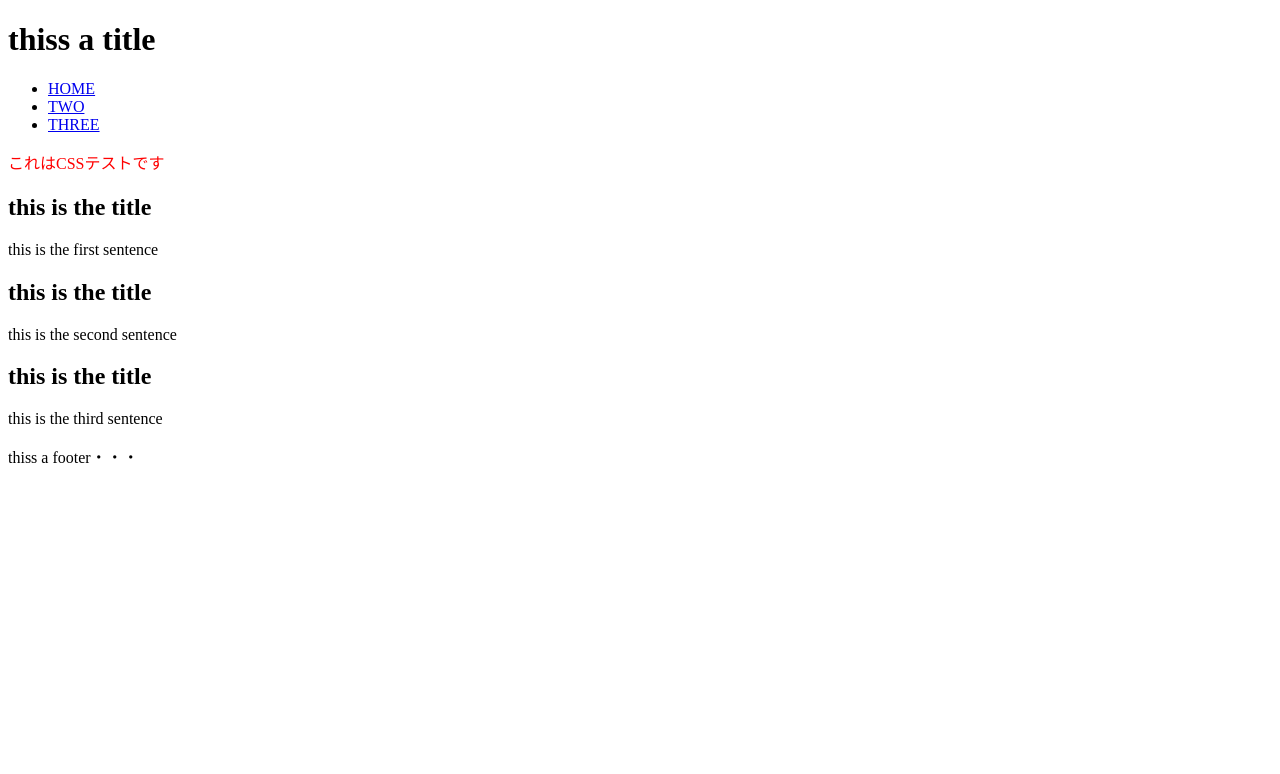
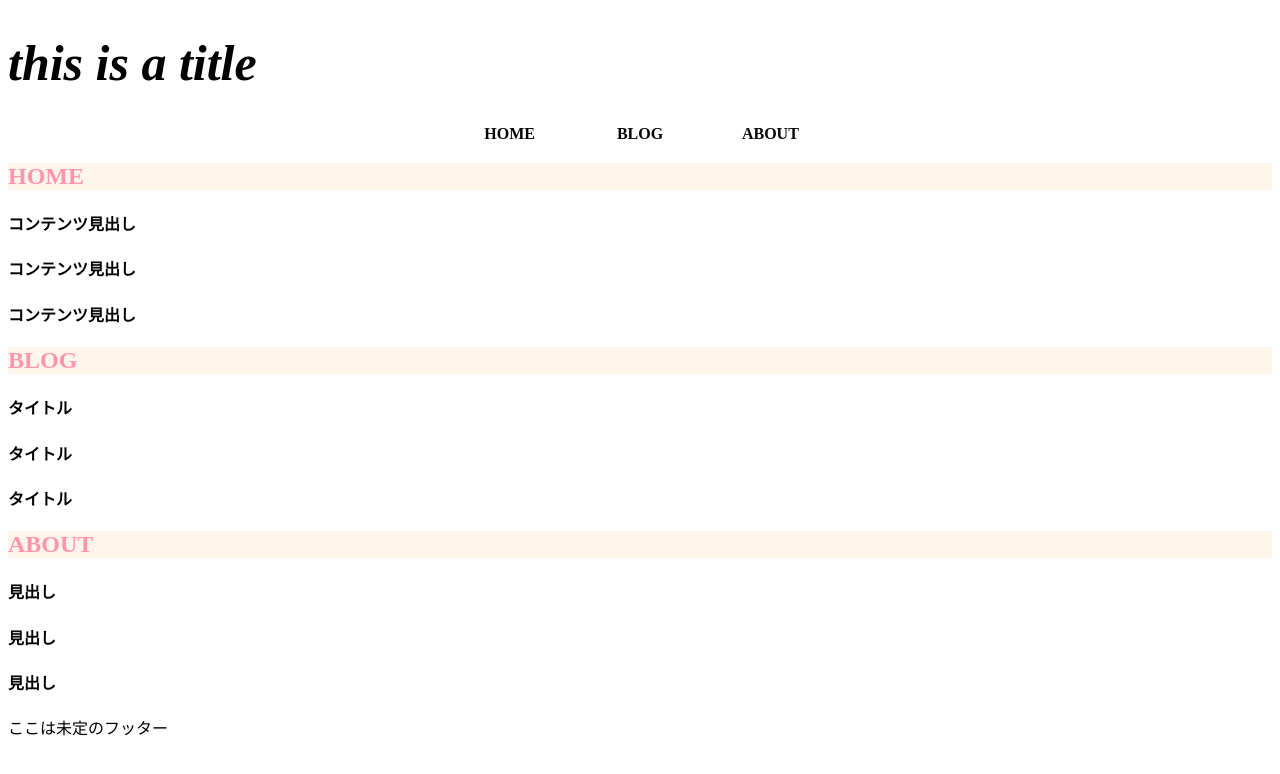
Before and after one commit to Pch13/-terminated-Website-1-Pch, a plain HTML site: page PchWeb.html in a window 1280 px wide. Drawn offline with Linux system fonts and the light colour scheme.

Commit message:
動的要素の追加、内容の変更をおこないました

```diff
--- a/PchWeb.css
+++ b/PchWeb.css
@@ -1,3 +1,53 @@
-.div-class{
-    color: red;
+main div{
+    background-color: rgb(255, 246, 235);
+    margin: 0;
+    padding: 0;
+    color: #050505;
 }
+
+/*ナビゲーションスタイリング　スタート*/
+nav{
+    text-align: center;
+}
+
+/*ブロックに対して*/
+nav ul{
+    margin: 0;
+    padding: 0;
+}
+
+/*ラインに対して*/
+nav ul li{
+    list-style-type: none;
+    display: inline-block; /*横並びにする*/
+    width: 10%; /*タイトルの間隔をきめる*/
+}
+
+nav ul li a{
+    text-decoration: none;
+    color: #050505;
+    font-weight: 700;
+}
+
+/*マウスホバーで動作*/
+nav li:hover{
+    background-color: coral; /*色つけるときアニメーションつけたい＞JS処理*/
+}
+
+/*ナビゲーションスタイリング　おわり*/
+
+a:hover{
+    color: rgb(255, 246, 235);
+}
+
+.title-all{
+    font-weight: bold;
+    font-size: 25px;
+    font-style: italic;
+    font-family: 'Times New Roman';
+}
+
+.title{
+    font-weight: bold;
+    color: rgb(255, 148, 177);
+}
--- a/PchWeb.html
+++ b/PchWeb.html
@@ -17,35 +17,54 @@
     </script> <!--バックスラッシュで閉じる-->
     <title>Pch's first website</title>
 </head>
+
 <body>
     <header>
-        <h1>thiss a title</h1>
+        <div class="title-all">
+        <h1>this is a title</h1>
+        </div>
         <nav>
             <ul>
-                <li><a href="one">HOME</a></li>
-                <li><a href="two">TWO</a></li>
-                <li><a href="three">THREE</a></li>
+                <li><a href="home">HOME</a></li>
+                <li><a href="#blog">BLOG</a></li>
+                <li><a href="#about">ABOUT</a></li>
             </ul>
         </nav>
     </header>
     <main>
-        <article id="one">
-            <div class="div-class">これはCSSテストです</div>
-            <h2>this is the title</h2>
-            <p>this is the first sentence</p>
+        <article id="home">
+            <div class="title">
+            <h2>HOME</h2>
+            </div>
+
+            <h4>コンテンツ見出し</h4>
+            <h4>コンテンツ見出し</h4>
+            <h4>コンテンツ見出し</h4>
         </article>
-        <article id="two">
-            <h2>this is the title</h2>
-            <p>this is the second sentence</p>
+
+        <article id="blog">
+            <div class="title">
+            <h2>BLOG</h2>
+            </div>
+
+            <h4>タイトル</h4>
+            <h4>タイトル</h4>
+            <h4>タイトル</h4>
         </article>
-        <article id="three">
-            <h2>this is the title</h2>
-            <p>this is the third sentence</p>
+
+        <article id="about">
+            <div class="title">
+            <h2>ABOUT</h2>
+            </div>
+
+            <h4>見出し</h4>
+            <h4>見出し</h4>
+            <h4>見出し</h4>
         </article>
 
     </main>
     <footer>
-        <p>thiss a footer・・・</p>
+        <p>ここは未定のフッター</p>
     </footer>
 </body>
 </html>
```
